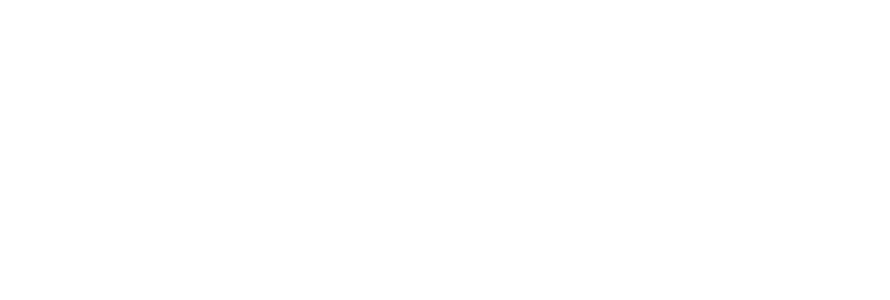
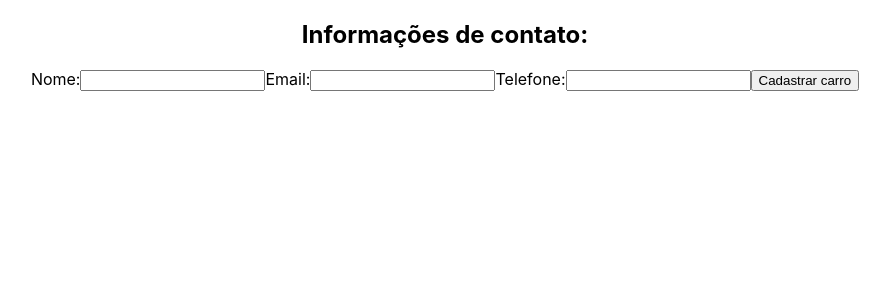
Before and after one commit to glauber-FullStackDev/desafio-dev-junior-b2u, a React (Create React App) app in the folder frontend/: page /add/owner in a window 1280 px wide. Shown: the top 300 px of the page, without its empty margins (195-1085 px from the left). Built offline with nearby package versions, Linux system fonts and the light colour scheme.

Commit message:
feat: add owner form implemented and created context

```diff
--- a/frontend/src/App.js
+++ b/frontend/src/App.js
@@ -4,6 +4,7 @@ import CarDetails from './pages/CarDetails';
 import { Switch, Route, Redirect } from 'react-router-dom';
 import EditSuccessMessage from './pages/EditSuccessMessage';
 import AddCar from './pages/AddCar';
+import AddOwner from './pages/AddOwner';
 
 function App() {
   return (
@@ -19,7 +20,10 @@ function App() {
         <Route exact path='/success'>
           <EditSuccessMessage />
         </Route>
-        <Route exact path='/add'>
+        <Route path='/add/owner'>
+          <AddOwner />
+        </Route>
+        <Route path='/add/car'>
           <AddCar />
         </Route>
       </Switch>
--- a/frontend/src/components/AddCarForm.js
+++ b/frontend/src/components/AddCarForm.js
@@ -1,15 +1,22 @@
-import React from 'react';
+import React, { useContext } from 'react';
+// import { useHistory } from 'react-router-dom';
 import postFetch from '../utils/postFetch';
+import CarContext from '../context/CarContext';
 
 function AddCarForm() {
+  const { ownerInfos } = useContext(CarContext)
+
+  // const history = useHistory();
+
   const handleSubmit = async (event) => {
     event.preventDefault();
-    const response = await postFetch()
-    return response;
+    await postFetch(ownerInfos, '/donos');
+    // history.push('/add/owner');
   }
 
   return (
     <div>
+      <h2>Cadastre seu carro:</h2>
       <form onSubmit={handleSubmit}>
         <label htmlFor='nome'>
           Nome do Carro:
@@ -29,7 +36,7 @@ function AddCarForm() {
         </label>
         <label htmlFor='imagem'>
           Imagem do Carro:
-          <input type='file' name='imagem' />
+          <input disabled={true} type='file' name='imagem' defaultValue={null} />
         </label>
         <button
           onClick={handleSubmit}
--- /dev/null
+++ b/frontend/src/components/AddOwnerForm.js
@@ -0,0 +1,73 @@
+import React, { useContext, useState } from 'react'
+import { useHistory } from 'react-router-dom'
+import CarContext from '../context/CarContext';
+
+function AddOwnerForm() {
+  const { setOwnerInfos } = useContext(CarContext)
+
+  const [ownerName, setOwnerName] = useState();
+  const [ownerEmail, setOwnerEmail] = useState();
+  const [ownerTelephone, setOwnerTelephone] = useState();
+
+  const history = useHistory();
+
+  const handleClick = (event) => {
+    event.preventDefault();
+    const ownerInfos = {
+      nome: ownerName,
+      email: ownerEmail,
+      telefone: ownerTelephone,
+    }
+    setOwnerInfos(ownerInfos)
+    history.push('/add/car')
+  }
+
+  const handleInputsControl = ({ target: { name, value } }) => {
+    const options = {
+      nome: () => setOwnerName(value),
+      email: () => setOwnerEmail(value),
+      telefone: () => setOwnerTelephone(value),
+    }
+    options[name]();
+  }
+
+  return (
+    <div>
+      <h2>Informações de contato:</h2>
+      <form>
+        <label htmlFor='nome'>
+          Nome:
+          <input
+            type='text'
+            name='nome'
+            onChange={handleInputsControl}
+          />
+        </label>
+        <label htmlFor='email'>
+          Email:
+          <input
+            type='email'
+            name='email'
+            onChange={handleInputsControl}
+          />
+        </label>
+        <label htmlFor='telefone'>
+          Telefone:
+          <input
+            type='text'
+            name='telefone'
+            onChange={handleInputsControl}
+          />
+        </label>
+        <button
+          type='submit'
+          onClick={handleClick}
+        >
+          Cadastrar carro
+        </button>
+      </form>
+    </div>
+  )
+}
+
+export default AddOwnerForm
--- /dev/null
+++ b/frontend/src/context/CarContext.js
@@ -0,0 +1,5 @@
+import { createContext } from 'react';
+
+const CarContext = createContext();
+
+export default CarContext;
--- /dev/null
+++ b/frontend/src/context/CarProvider.js
@@ -0,0 +1,22 @@
+import React, { useState } from 'react'
+import CarContext from './CarContext'
+
+function CarProvider({ children }) {
+  const [ownerInfos, setOwnerInfos] = useState();
+  const [carInfos, setCarInfos] = useState();
+
+  const globalState = {
+    ownerInfos,
+    setOwnerInfos,
+    carInfos,
+    setCarInfos,
+  }
+
+  return (
+    <CarContext.Provider value={globalState}>
+      {children}
+    </CarContext.Provider>
+  )
+}
+
+export default CarProvider
--- a/frontend/src/index.js
+++ b/frontend/src/index.js
@@ -3,12 +3,15 @@ import ReactDOM from 'react-dom/client';
 import './index.css';
 import App from './App';
 import { BrowserRouter } from 'react-router-dom';
+import CarProvider from './context/CarProvider';
 
 const root = ReactDOM.createRoot(document.getElementById('root'));
 root.render(
   <React.StrictMode>
     <BrowserRouter>
-      <App />
+      <CarProvider>
+        <App />
+      </CarProvider>
     </BrowserRouter>
   </React.StrictMode>
 );
--- /dev/null
+++ b/frontend/src/pages/AddOwner.js
@@ -0,0 +1,12 @@
+import React from 'react'
+import AddOwnerForm from '../components/AddOwnerForm'
+
+function AddOwner() {
+  return (
+    <>
+      <AddOwnerForm />
+    </>
+  )
+}
+
+export default AddOwner
--- a/frontend/src/pages/Cars.js
+++ b/frontend/src/pages/Cars.js
@@ -22,7 +22,7 @@ function Cars() {
   }, [])
 
   const handleClick = () => {
-    history.push('/add')
+    history.push('/add/owner')
   }
 
   return (
@@ -31,7 +31,7 @@ function Cars() {
         type='button'
         onClick={handleClick}
       >
-        Adicionar Carro
+        Quero cadastrar meu carro
       </button>
       {allCarsFetched && allCarsFetched.map((car) => (
         <CarsCard
--- a/frontend/src/utils/postFetch.js
+++ b/frontend/src/utils/postFetch.js
@@ -1,4 +1,4 @@
-const deleteFetch = async (data) => {
+const deleteFetch = async (data, rota) => {
   const url = 'http://localhost:3001';
   const requestOptions = {
     method: 'POST',
@@ -7,7 +7,7 @@ const deleteFetch = async (data) => {
     },
   };
   try {
-    const response = await fetch(`${url}/carros`, requestOptions);
+    const response = await fetch(`${url}${rota}`, requestOptions);
     return response;
   } catch (error) {
     return error.message;
```
